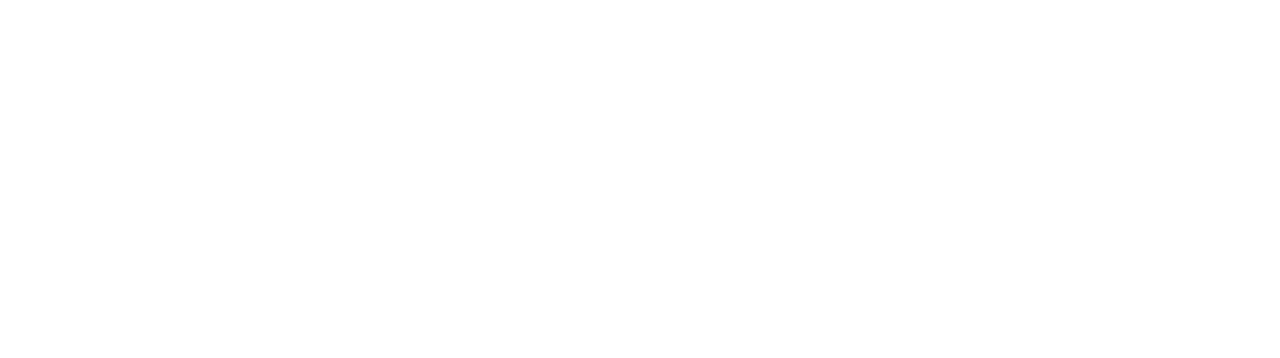
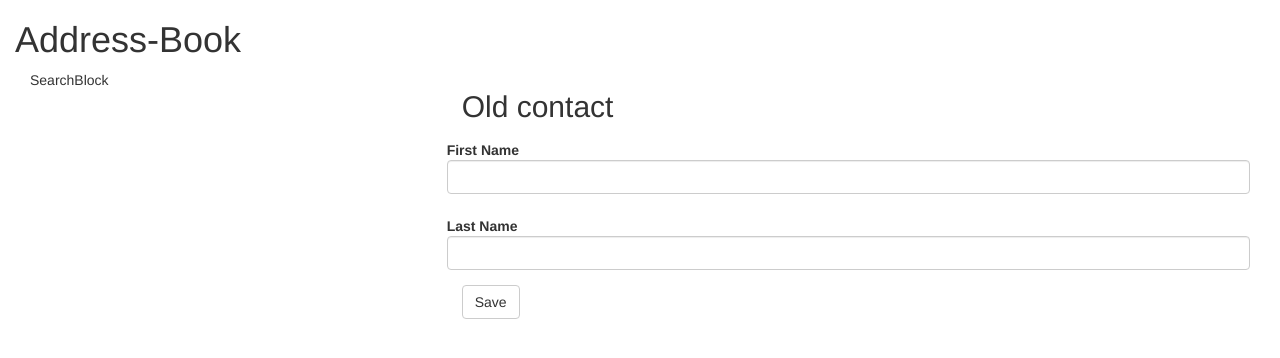
Before and after one commit to GrayOsmose/challenge.react.addressbook, a React app: page /edit in a window 1280 px wide. Shown: the top 358 px of the page. Built offline with nearby package versions, Linux system fonts and the light colour scheme.

Commit message:
edit block; basic routing;

```diff
--- a/src/components/app.jsx
+++ b/src/components/app.jsx
@@ -1,10 +1,13 @@
 import React from 'react';
+import { BrowserRouter as Router, Route, hashHistory } from 'react-router-dom';
 
 import ContactBook from './contact-book/contact-book';
 
 const App = () => (
   <div className="container-fluid">
-    <ContactBook />
+    <Router history={hashHistory}>
+      <Route path="/" component={ContactBook} />
+    </Router>
   </div>
 );
 
--- a/src/components/contact-book/contact-book-reducer.js
+++ b/src/components/contact-book/contact-book-reducer.js
@@ -11,6 +11,7 @@ const initialState = {
 };
 
 export default function(state = initialState, action) {
+  console.log(action);
   switch (action.type) {
     case CONTACT_BOOK_ADD:
       return {
--- a/src/components/contact-book/contact-book.jsx
+++ b/src/components/contact-book/contact-book.jsx
@@ -1,9 +1,13 @@
 import React from 'react';
+import PropTypes from 'prop-types';
+import { connect } from 'react-redux';
+import { Route, Link } from 'react-router-dom';
 
 import ContactList from './contact-list/contact-list';
 import ContactNew from './contact-new/contact-new';
+import ContactOld from './contact-old/contact-old';
 
-const ContactBook = () => (
+const ContactBook = ({ current, children }) => (
   <div className="col-sm-12">
 
     <div className="row">
@@ -19,7 +23,8 @@ const ContactBook = () => (
       </div>
 
       <div className="col-md-8">
-        <ContactNew />
+        <Route path="/new" component={ContactNew} />
+        <Route path="/edit" component={ContactOld} />
       </div>
 
     </div>
@@ -27,4 +32,22 @@ const ContactBook = () => (
   </div>
 );
 
-export default ContactBook;
+ContactBook.propTypes = {
+  current: PropTypes.shape({
+    id: PropTypes.number,
+    name: PropTypes.shape({
+      first: PropTypes.string,
+      last: PropTypes.string
+    })
+  }),
+  children: PropTypes.any
+};
+
+ContactBook.defaultProps = {
+  current: null,
+  children: null
+};
+
+export default connect(({ contactBook: { current } }) => ({
+  current
+}))(ContactBook);
--- a/src/components/contact-book/contact-edit-block/contact-edit-block.jsx
+++ b/src/components/contact-book/contact-edit-block/contact-edit-block.jsx
@@ -3,7 +3,12 @@ import PropTypes from 'prop-types';
 import { Form, FormGroup, ControlLabel, FormControl, Button } from 'react-bootstrap';
 
 const ContactEditBlock = ({ id, name: { first, last }, onSave }) => {
-  let name = { first, last };
+  let firstInput, lastInput;
+
+  const getName = () => ({
+    first: firstInput.value,
+    last: lastInput.value
+  });
 
   return (
     <Form horizontal>
@@ -12,7 +17,7 @@ const ContactEditBlock = ({ id, name: { first, last }, onSave }) => {
         <ControlLabel>First Name</ControlLabel>
         <FormControl
           id="firstName"
-          inputRef={ref => name.first = ref}
+          inputRef={ref => firstInput = ref}
           defaultValue={first}
         />
       </FormGroup>
@@ -21,7 +26,7 @@ const ContactEditBlock = ({ id, name: { first, last }, onSave }) => {
         <ControlLabel>Last Name</ControlLabel>
         <FormControl
           id="lastName"
-          inputRef={ref => name.last = ref}
+          inputRef={ref => lastInput = ref}
           defaultValue={last}
         />
       </FormGroup>
@@ -30,7 +35,7 @@ const ContactEditBlock = ({ id, name: { first, last }, onSave }) => {
         type="submit"
         onClick={(event) => {
           event.preventDefault();
-          onSave({ id, name });
+          onSave({ id, name: getName() });
         }}
       >
         Save
--- a/src/components/contact-book/contact-list/contact-block/contact-block.jsx
+++ b/src/components/contact-book/contact-list/contact-block/contact-block.jsx
@@ -1,13 +1,16 @@
 import React from 'react';
 import PropTypes from 'prop-types';
 
+import { Button } from 'react-bootstrap';
+
 const ContactBlock = ({ contact: { id, name: { first, last } }, onDelete }) => (
   <div>
+
     <span>{first} {last}</span>
-    <span
-      className="glyphicon glyphicon-trash"
-      onClick={onDelete}
-    />
+    <Button onClick={onDelete}>
+      <span className="glyphicon glyphicon-trash" />
+    </Button>
+
   </div>
 );
 
--- a/src/components/contact-book/contact-list/contact-list.jsx
+++ b/src/components/contact-book/contact-list/contact-list.jsx
@@ -9,16 +9,17 @@ import { searchContacts, deleteContact } from '../contact-book-actions';
 const ContactList = ({ dispatch, list, filter }) => {
   // simple filtration for now, better to move to testable function later on
   const filteredList = list.filter(({ name: { first, last } }) =>
-    first.contains(filter) ||
-    last.contains(last));
+    first.includes(filter) ||
+    last.includes(last));
 
   return (
     <div>
       <SearchBlock onSearch={(search) => dispatch(searchContacts(search))} />
 
       {
-        filteredList.map((contact) => (
+        filteredList.map((contact, index) => (
           <ContactBlock
+            key={index}
             contact={contact}
             onSelect={() => {}}
             onDelete={() => dispatch(deleteContact(contact.id))}
--- a/src/components/contact-book/contact-new/contact-new.jsx
+++ b/src/components/contact-book/contact-new/contact-new.jsx
@@ -1,8 +1,8 @@
 import React from 'react';
 import PropTypes from 'prop-types';
+import { connect } from 'react-redux';
 
 import ContactEditBlock from '../contact-edit-block/contact-edit-block';
-
 import { addContact } from '../contact-book-actions';
 
 const ContactNew = ({ dispatch }) => (
@@ -14,7 +14,7 @@ const ContactNew = ({ dispatch }) => (
 
     <div className="col-md-12">
       <ContactEditBlock
-        onSave={(contact) => dispatch(addContact(contact))}
+        onSave={(saveData) => dispatch(addContact(saveData))}
       />
     </div>
 
@@ -29,4 +29,4 @@ ContactNew.defaultProps = {
   dispatch: () => {}
 };
 
-export default ContactNew;
+export default connect(() => ({}))(ContactNew);
--- /dev/null
+++ b/src/components/contact-book/contact-old/contact-old.jsx
@@ -0,0 +1,41 @@
+import React from 'react';
+import PropTypes from 'prop-types';
+import { connect } from 'react-redux';
+
+import ContactEditBlock from '../contact-edit-block/contact-edit-block';
+import { editContact } from '../contact-book-actions';
+
+const ContactOld = ({ dispatch, contact }) => (
+  <div>
+
+    <div className="col-md-12">
+      <h2>Old contact</h2>
+    </div>
+
+    <div className="col-md-12">
+      <ContactEditBlock
+        contact={contact}
+        onSave={(saveData) => dispatch(editContact(saveData))}
+      />
+    </div>
+
+  </div>
+);
+
+ContactOld.propTypes = {
+  dispatch: PropTypes.func,
+  contact: PropTypes.shape({
+    id: PropTypes.number,
+    name: PropTypes.shape({
+      first: PropTypes.string,
+      last: PropTypes.string
+    })
+  })
+};
+
+ContactOld.defaultProps = {
+  dispatch: () => {},
+  contact: { name: {} }
+};
+
+export default connect(() => ({}))(ContactOld);
--- a/src/index.jsx
+++ b/src/index.jsx
@@ -1,7 +1,6 @@
 import React from 'react';
 import ReactDOM from 'react-dom';
 import { Provider } from 'react-redux';
-import { BrowserRouter, Route } from 'react-router-dom';
 
 import { createNewStore } from './reducers/store';
 import App from './components/app';
@@ -10,8 +9,6 @@ const store = createNewStore();
 
 ReactDOM.render((
   <Provider store={store}>
-    <BrowserRouter>
-      <Route exact path="/" component={App} />
-    </BrowserRouter>
+    <App />
   </Provider>
 ), document.getElementById('main'));
```
